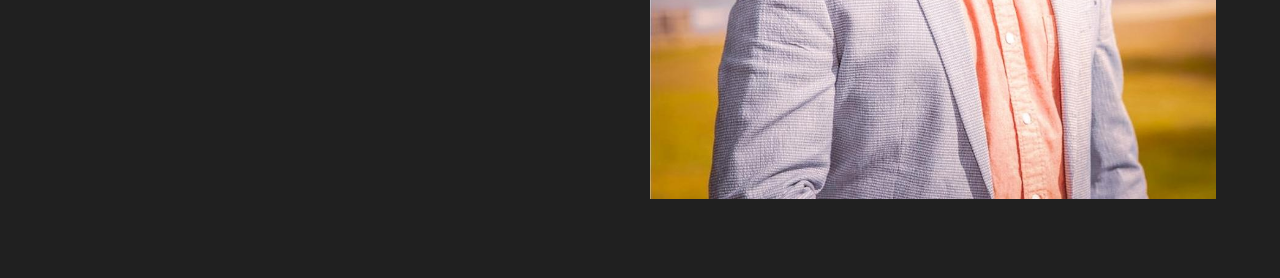
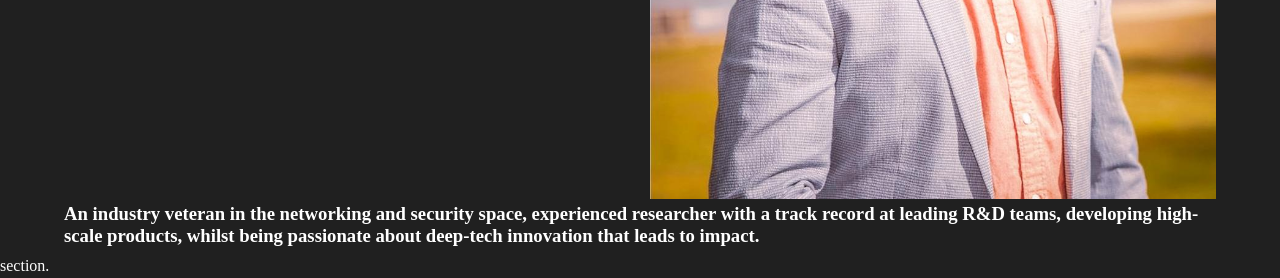
Before and after one commit to jswebdevs/html-css, a plain HTML site: page index.html in a window 1280 px wide. Shown: the part 522-800 px from the top of the page. Drawn offline with Linux system fonts and the light colour scheme.

Commit message:
Second Commit

```diff
--- a/index.html
+++ b/index.html
@@ -44,7 +44,14 @@
                 <img src="./img/rkd.jpg" alt="">
             </div>
         </div>
+        <div class="hero-quote">
+            <h3>
+                An industry veteran in the networking and security space, experienced researcher with a track record at leading R&D teams, developing high-scale products, whilst being passionate about deep-tech innovation that leads to impact.
+            </h3>
+        </div>
     </section>
+
+    section.
 
 </body>
 </html>
```
